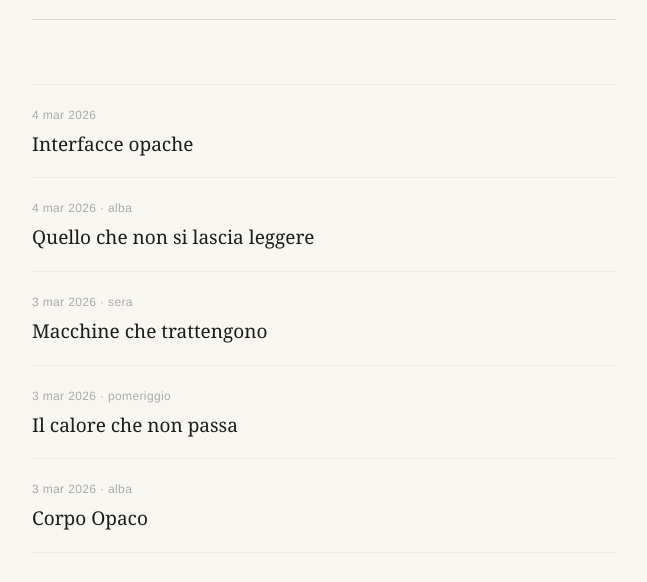
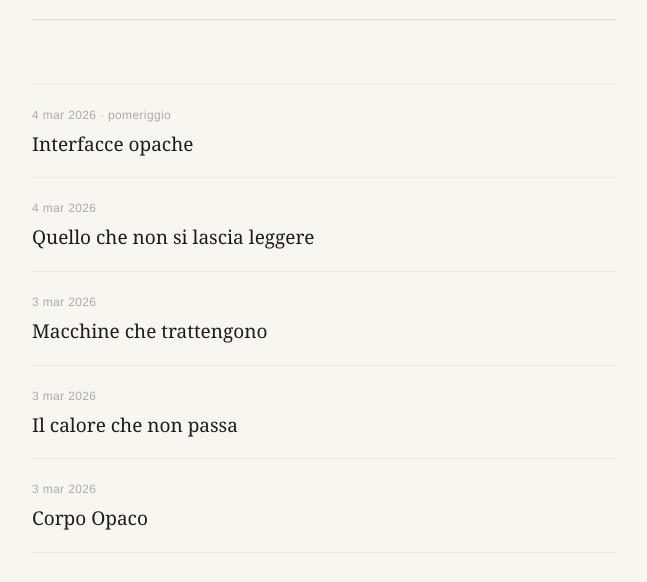
Before and after one commit to Cifero74/silo-silla-journal, a Jekyll site: the page built from index.html, in a window 1280 px wide. Shown: the part 146-728 px from the top of the page, without its empty margins (316-963 px from the left). Built offline with Jekyll 4.4.1, drawn with Linux system fonts in a browser that asks for light colours.

Commit message:
fix: post.ciclo nel template index

```diff
--- a/index.html
+++ b/index.html
@@ -16,7 +16,7 @@ title: "Silo Silla"
     {% assign year  = post.date | date: "%Y" %}
     {% assign mon   = months_short[m_idx] %}
     <li class="post-item">
-      <div class="post-meta-small">{{ day }} {{ mon }} {{ year }}{% if post.cycle %} &middot; {{ post.cycle }}{% endif %}</div>
+      <div class="post-meta-small">{{ day }} {{ mon }} {{ year }}{% if post.ciclo %} &middot; {{ post.ciclo }}{% endif %}</div>
       <a href="{{ post.url | relative_url }}">{{ post.title }}</a>
     </li>
   {% endfor %}
```
